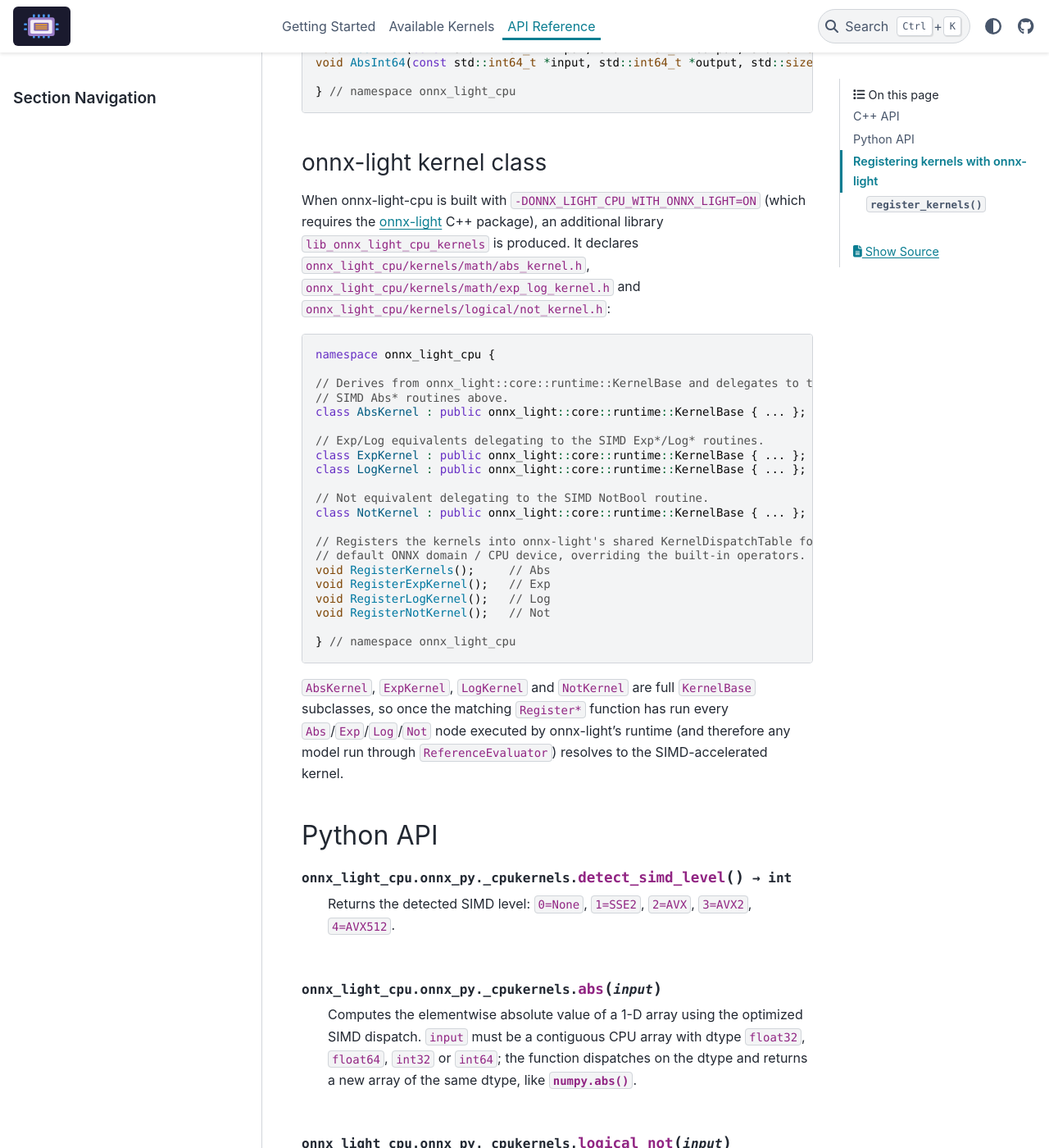
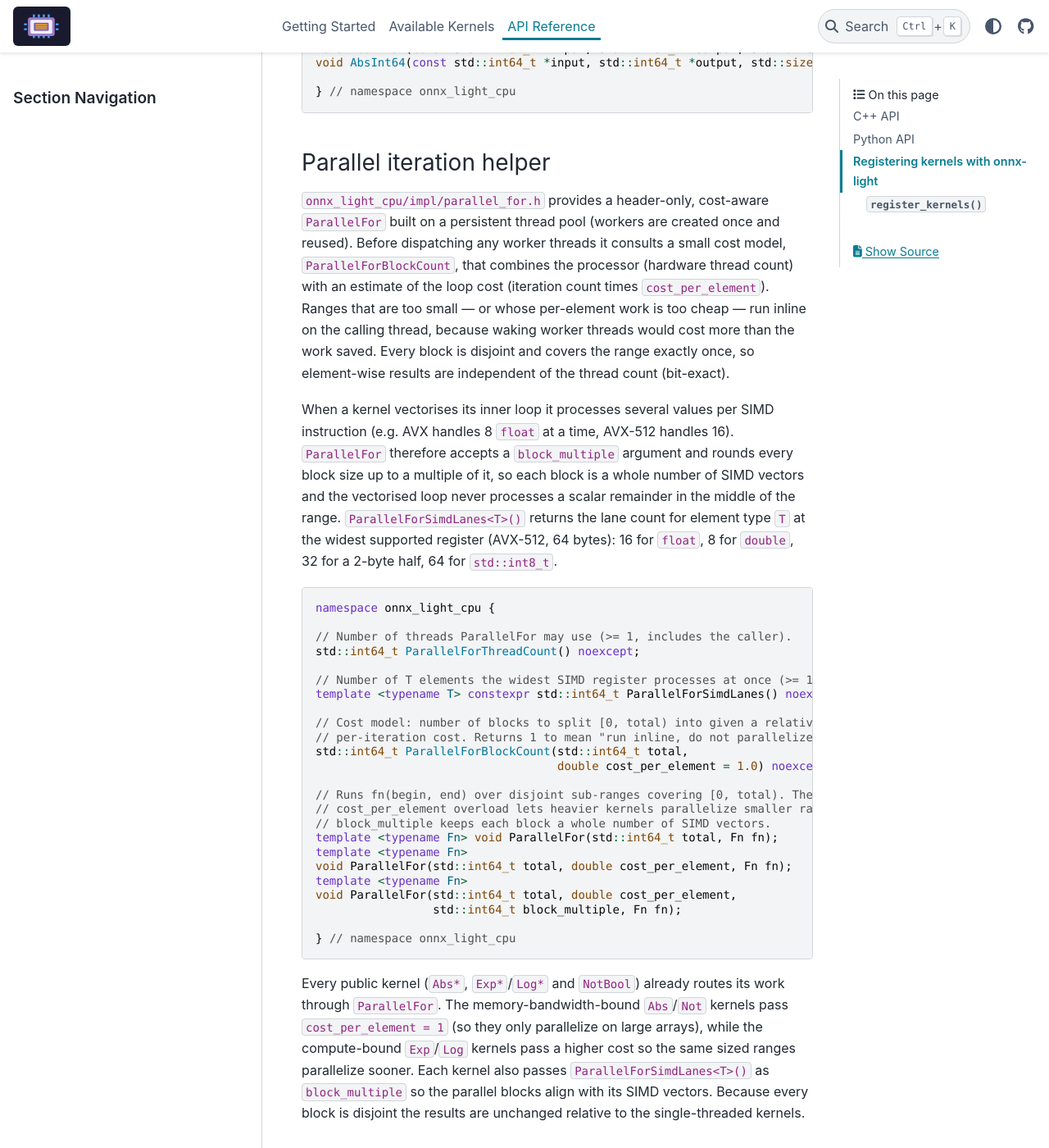
Before and after one commit to xadupre/onnx-light-cpu, a Sphinx documentation site: the page built from docs/api.rst, in a window 1280 px wide and 1400 px high, scrolled down 652 px. Shown: the whole window at 82% size. Built offline with Sphinx 7.4.7 and the PyData theme 0.15.4, drawn with Linux system fonts in a browser that asks for light colours; pages that are not in the unit, such as notebooks, are missing from menus.

Commit message:
Implement a cost-aware ParallelFor (#43)
* Initial plan

* Add cost-aware ParallelFor helper, tests, CMake wiring and docs

Co-authored-by: xadupre <22452781+xadupre@users.noreply.github.com>

* Use ParallelFor in Abs/Exp/Log/Not kernels with per-kernel cost thresholds

Co-authored-by: xadupre <22452781+xadupre@users.noreply.github.com>

* Partition ParallelFor blocks on SIMD-vector boundaries

Co-authored-by: xadupre <22452781+xadupre@users.noreply.github.com>

* fix: correct spelling disjointness -> disjointedness in test comment

Co-authored-by: xadupre <22452781+xadupre@users.noreply.github.com>

---------

Co-authored-by: copilot-swe-agent[bot] <198982749+Copilot@users.noreply.github.com>
Co-authored-by: xadupre <22452781+xadupre@users.noreply.github.com>

```diff
--- a/docs/api.rst
+++ b/docs/api.rst
@@ -30,6 +30,65 @@ include. Every kernel dispatches at runtime to the best available SIMD path.
    void AbsInt64(const std::int64_t *input, std::int64_t *output, std::size_t count);
 
    } // namespace onnx_light_cpu
+
+Parallel iteration helper
+~~~~~~~~~~~~~~~~~~~~~~~~~~~
+
+``onnx_light_cpu/impl/parallel_for.h`` provides a header-only, cost-aware
+``ParallelFor`` built on a persistent thread pool (workers are created once and
+reused). Before dispatching any worker threads it consults a small cost model,
+``ParallelForBlockCount``, that combines the processor (hardware thread count)
+with an estimate of the loop cost (iteration count times ``cost_per_element``).
+Ranges that are too small — or whose per-element work is too cheap — run inline
+on the calling thread, because waking worker threads would cost more than the
+work saved. Every block is disjoint and covers the range exactly once, so
+element-wise results are independent of the thread count (bit-exact).
+
+When a kernel vectorises its inner loop it processes several values per SIMD
+instruction (e.g. AVX handles 8 ``float`` at a time, AVX-512 handles 16).
+``ParallelFor`` therefore accepts a ``block_multiple`` argument and rounds every
+block size up to a multiple of it, so each block is a whole number of SIMD
+vectors and the vectorised loop never processes a scalar remainder in the middle
+of the range. ``ParallelForSimdLanes<T>()`` returns the lane count for element
+type ``T`` at the widest supported register (AVX-512, 64 bytes): 16 for
+``float``, 8 for ``double``, 32 for a 2-byte half, 64 for ``std::int8_t``.
+
+.. code-block:: cpp
+
+   namespace onnx_light_cpu {
+
+   // Number of threads ParallelFor may use (>= 1, includes the caller).
+   std::int64_t ParallelForThreadCount() noexcept;
+
+   // Number of T elements the widest SIMD register processes at once (>= 1).
+   template <typename T> constexpr std::int64_t ParallelForSimdLanes() noexcept;
+
+   // Cost model: number of blocks to split [0, total) into given a relative
+   // per-iteration cost. Returns 1 to mean "run inline, do not parallelize".
+   std::int64_t ParallelForBlockCount(std::int64_t total,
+                                      double cost_per_element = 1.0) noexcept;
+
+   // Runs fn(begin, end) over disjoint sub-ranges covering [0, total). The
+   // cost_per_element overload lets heavier kernels parallelize smaller ranges;
+   // block_multiple keeps each block a whole number of SIMD vectors.
+   template <typename Fn> void ParallelFor(std::int64_t total, Fn fn);
+   template <typename Fn>
+   void ParallelFor(std::int64_t total, double cost_per_element, Fn fn);
+   template <typename Fn>
+   void ParallelFor(std::int64_t total, double cost_per_element,
+                    std::int64_t block_multiple, Fn fn);
+
+   } // namespace onnx_light_cpu
+
+Every public kernel (``Abs*``, ``Exp*``/``Log*`` and ``NotBool``) already routes
+its work through ``ParallelFor``. The memory-bandwidth-bound ``Abs``/``Not``
+kernels pass ``cost_per_element = 1`` (so they only parallelize on large arrays),
+while the compute-bound ``Exp``/``Log`` kernels pass a higher cost so the same
+sized ranges parallelize sooner. Each kernel also passes
+``ParallelForSimdLanes<T>()`` as ``block_multiple`` so the parallel blocks align
+with its SIMD vectors. Because every block is disjoint the results are
+unchanged relative to the single-threaded kernels.
+
 
 onnx-light kernel class
 ~~~~~~~~~~~~~~~~~~~~~~~~
```
Also changed, not shown: CMakeLists.txt (+27 -0 lines), 8 other files.
